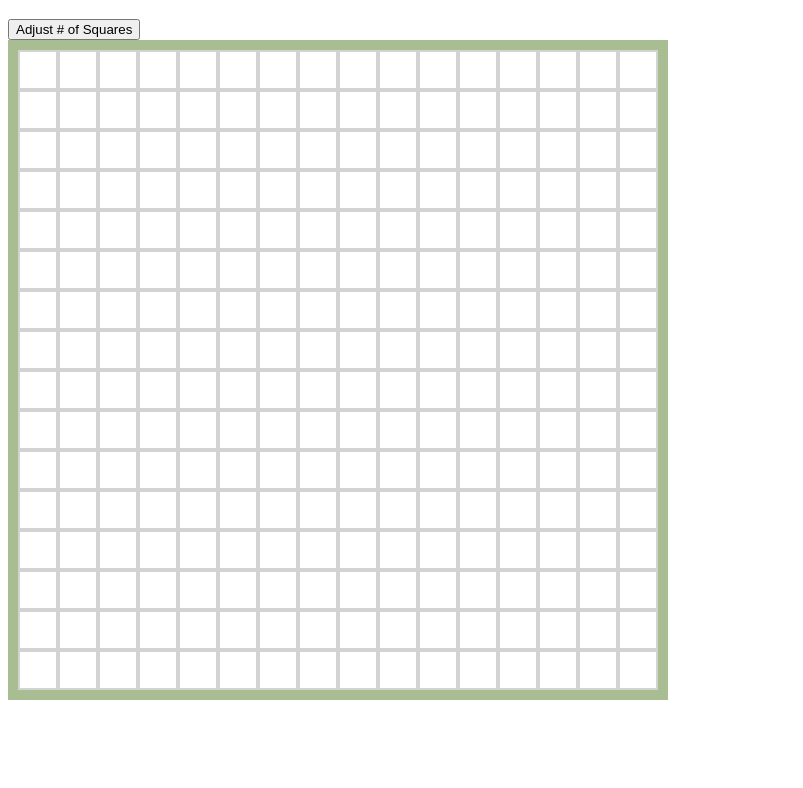
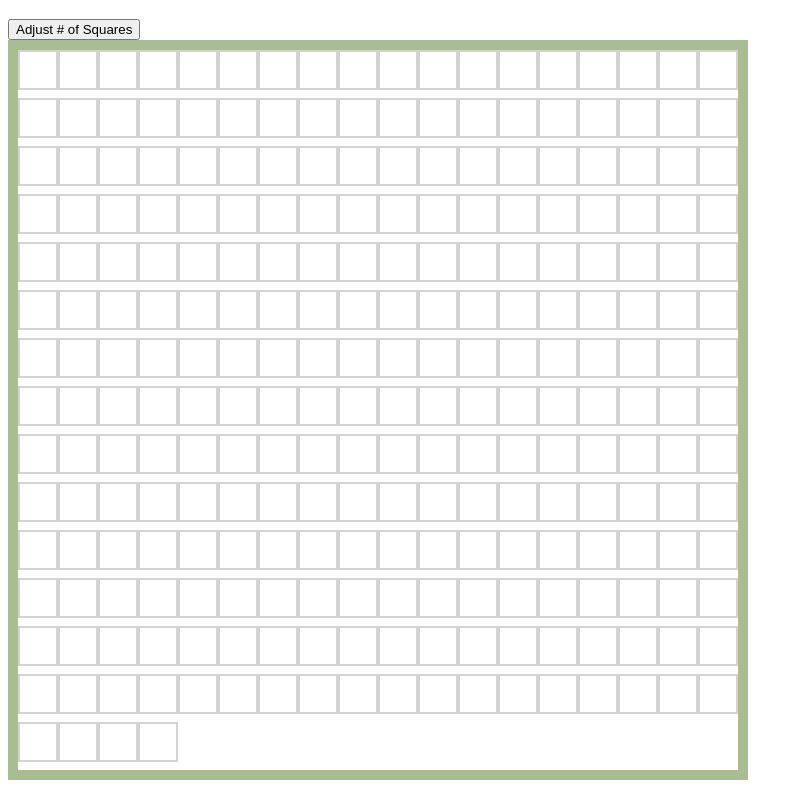
Before and after one commit to tinadang/etch-a-sketch, a plain HTML site: page index.html in a window 1280 px wide. Shown: the part 61-849 px from the top of the page, without its empty margins (0-803 px from the left). Before the commit the page ends 800 px from the top, so only its background shows below. Drawn offline with Linux system fonts and the light colour scheme.

Commit message:
Adjust grid size

```diff
--- a/style.css
+++ b/style.css
@@ -1,8 +1,8 @@
 
 .container {
     border: solid #a9bd93 10px;
-    width: 640px;
-    height: 640px;
+    width: 720px;
+    height: 720px;
     display: flex;
     flex-wrap: wrap;
 }
```
